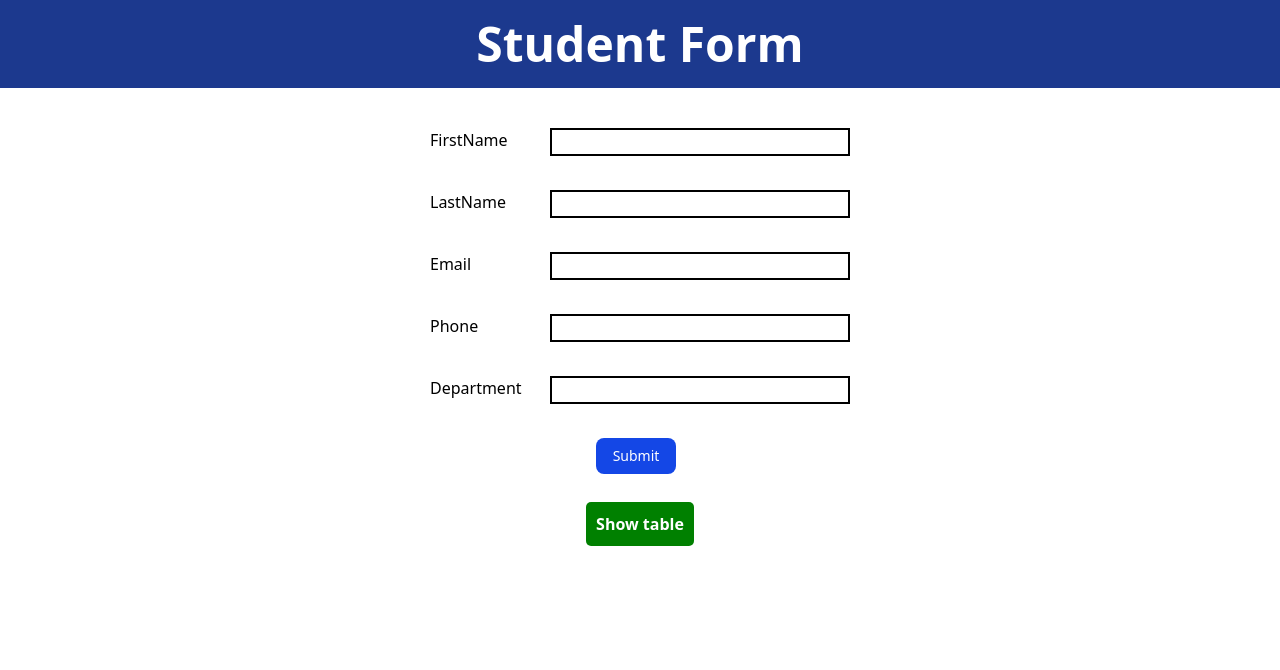
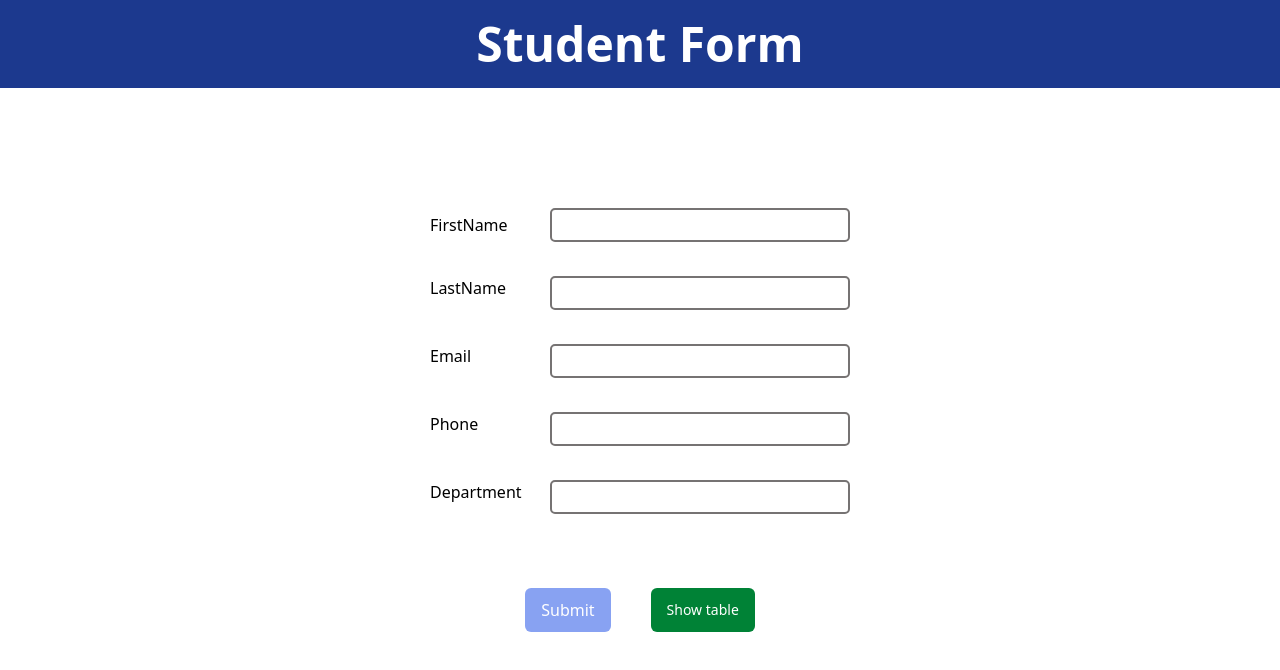
Before and after one commit to shudhanshu-innostax/Formik-Form, a React (Vite) app: page / in a window 1280 px wide. Shown: the top 670 px of the page. Built offline with nearby package versions, Linux system fonts and the light colour scheme.

Commit message:
added crud functionality

```diff
--- a/src/App.jsx
+++ b/src/App.jsx
@@ -1,22 +1,42 @@
 import { useState } from "react";
 import Tabel from "./components/Tabel";
 import StudentForm from "./components/StudentForm";
-import { BrowserRouter as Router, Routes, Route } from "react-router-dom";
+import { BrowserRouter as Router, Routes, Route, useNavigate } from "react-router-dom";
+
 
 function App() {
   const [studentData, setStudentData] = useState([]);
-
+  const [editStudent, setEditStudent] = useState(null);
 
   return (
     <div>
-          <Router>
-          <Routes>
-            <Route path="/"  element={<StudentForm setStudentData={setStudentData} studentData={studentData}/>}/>
-            <Route path="/table" element={<Tabel data={studentData}/>}/>
-          </Routes>
-          </Router>
+      <Router>
+        <Routes>
+          <Route path="/" element={<StudentForm setStudentData={setStudentData} studentData={studentData} editStudent={editStudent} setEditStudent={setEditStudent} />} />
+          <Route path="/table" element={<TabelWrapper
+            studentData={studentData}
+            setEditStudent={setEditStudent}
+            setStudentData={setStudentData}
+          />} />
+        </Routes>
+      </Router>
     </div>
   )
 }
 
+function TabelWrapper({ studentData, setEditStudent, setStudentData }) {
+  const navigate = useNavigate();
+
+  const handleEdit = (student, index) => {
+    setEditStudent({ ...student, index });
+    navigate("/");
+  };
+
+  const handleDelete = (index) => {
+    setStudentData(studentData.filter((_, i) => i !== index));
+  };
+
+  return <Tabel data={studentData} onEdit={handleEdit} onDelete={handleDelete} />;
+}
+
 export default App
--- a/src/components/StudentForm.css
+++ b/src/components/StudentForm.css
@@ -8,6 +8,10 @@
 
 .field{
     width: 300px;
+    padding: 3px;
+    outline: none;
+    border: 2px solid rgb(118, 115, 115);
+    border-radius: 5px;
 }
 
 label{
@@ -25,10 +29,6 @@ label{
     height: 10px;
 }
 
-.table-btn{
-    background-color: green;
-    padding: 10px;
-    border-radius: 5px;
-    color: white;
-    font-weight: 600;
+Link{
+    text-decoration: none;
 }
--- a/src/components/StudentForm.jsx
+++ b/src/components/StudentForm.jsx
@@ -5,7 +5,7 @@ import * as Yup from 'yup'
 import './StudentForm.css'
 
 
-function StudentForm({ studentData, setStudentData }) {
+function StudentForm({ studentData, setStudentData, editStudent, setEditStudent }) {
   const phoneRegExp = /^((\\+[1-9]{1,4}[ \\-]*)|(\\([0-9]{2,3}\\)[ \\-]*)|([0-9]{2,4})[ \\-]*)*?[0-9]{3,4}?[ \\-]*[0-9]{3,4}?$/
   const nameRegExp = /^[a-zA-Z]+(?:(?:|['_\. ])([a-zA-Z]*(\.\s)?[a-zA-Z])+)*$/
   const emailRegExp = /^(([^<>()[\]\\.,;:\s@"]+(\.[^<>()[\]\\.,;:\s@"]+)*)|.(".+"))@((\[[0-9]{1,3}\.[0-9]{1,3}\.[0-9]{1,3}\.[0-9]{1,3}\])|(([a-zA-Z\-0-9]+\.)+[a-zA-Z]{2,}))$/
@@ -15,14 +15,15 @@ function StudentForm({ studentData, setStudentData }) {
   return (
     <div>
       <h1 className="text-5xl p-5 font-bold text-center bg-blue-900 text-white">Student Form</h1>
-      <div className='form'>
+      <div className='form mt-20'>
         <Formik
+          enableReinitialize
           initialValues={{
-            firstName: '',
-            lastName: '',
-            email: '',
-            phone: '',
-            department: ''
+            firstName: editStudent?.firstName || "",
+            lastName: editStudent?.lastName || "",
+            email: editStudent?.email || "",
+            phone: editStudent?.phone || "",
+            department: editStudent?.department || "",
           }}
           validationSchema={Yup.object({
             firstName: Yup.string()
@@ -48,14 +49,25 @@ function StudentForm({ studentData, setStudentData }) {
               .max(5, "Must be less than 6 characters")
               .required('Required')
           })}
-          onSubmit={(values) => {
+          onSubmit={(values, { resetForm }) => {
+            if (editStudent) {
+              const updatedData = studentData.map((student, index) =>
+                index === editStudent.index ? values : student
+              );
+              setStudentData(updatedData);
+              setEditStudent(null); // Reset edit mode
+            } else {
               setStudentData([...studentData, values]);
-            navigate('/table')
+            }
+
+            resetForm();
+            navigate("/table");
           }}
         >
+          {({ isValid, dirty }) => (
             <Form className="form flex gap-7">
-            <div className="flex gap-1 flex-col">
-              <div className="flex gap-5">
+              <div className="flex gap-1 flex-col ">
+                <div className="flex gap-5 items-center">
                   <label htmlFor="firstname">FirstName</label>
                   <Field className='border-2 field' type='text' id='firstName' name='firstName' />
                 </div>
@@ -99,9 +111,14 @@ function StudentForm({ studentData, setStudentData }) {
                   <ErrorMessage name="department" component="div" className="error" />
                 </div>
               </div>
-            <button type="submit" className="text-white bg-blue-700 hover:bg-blue-800 focus:ring-4 focus:ring-blue-300 font-medium rounded-lg text-sm px-2 py-2 me-2 mb-2 dark:bg-blue-600 dark:hover:bg-blue-700 focus:outline-none dark:focus:ring-blue-800 w-20">Submit</button>
-            <Link className="table-btn" to={'/table'}>Show table</Link>
+              <div className="flex gap-10 mt-10">
+                <button type="submit" className={`text-white bg-blue-700 rounded-md px-4 py-2 cursor-pointer ${!isValid || !dirty ? "opacity-50 cursor-not-allowed" : ""
+                  }`} disabled={!isValid || !dirty} >
+                  Submit
+                </button>
+                <Link className="text-white bg-green-700 cursor-pointer px-4 py-3 text-sm font-medium text-center rounded-md" to={'/table'}>Show table</Link></div>
             </Form>
+          )}
         </Formik>
       </div>
     </div>
--- a/src/components/Tabel.jsx
+++ b/src/components/Tabel.jsx
@@ -1,7 +1,11 @@
+import './Table.css'
 
-function Tabel({ data }) {
+function Tabel({ data,onEdit,onDelete }) {
     return (
         <div className='tabel'>
+            <div className="text-5xl font-bold text-center p-5 bg-blue-900 text-white"><h1>Table</h1></div>
+            {
+                data.length === 0 ? (<h1 className='text-center mt-40 text-2xl'>No data found</h1>) : (<div className="table">
                     <table className="border-collapse border border-gray-400">
                         <thead>
                             <tr>
@@ -10,22 +14,39 @@ function Tabel({ data }) {
                                 <th className="border border-gray-500 p-2">Email</th>
                                 <th className="border border-gray-500 p-2">Phone</th>
                                 <th className="border border-gray-500 p-2">Department</th>
+                                <th className="border border-gray-500 p-2 text-center">Actions</th>
                             </tr>
                         </thead>
                         <tbody>
-                    {data.map((value, key) => {
+                            {data.map((value, index) => {
                                 return (
-                            <tr key={key}>
+                                    <tr key={index}>
                                         <td className="border border-gray-500 p-2 text-center">{value.firstName}</td>
                                         <td className="border border-gray-500 p-2 text-center">{value.lastName}</td>
                                         <td className="border border-gray-500 p-2 text-center">{value.email}</td>
                                         <td className="border border-gray-500 p-2 text-center">{value.phone}</td>
                                         <td className="border border-gray-500 p-2 text-center">{value.department}</td>
+                                        <td className="border border-gray-500 p-2 text-center">
+                                        <button
+                                            className="bg-green-600 text-white px-3 py-1 rounded mr-2 hover:bg-green-700"
+                                            onClick={() => onEdit(value, index)}
+                                        >
+                                            Edit
+                                        </button>
+                                        <button
+                                            className="bg-red-700 text-white px-3 py-1 rounded hover:bg-red-700"
+                                            onClick={() => onDelete(index)}
+                                        >
+                                            Delete
+                                        </button>
+                                    </td>
                                     </tr>
                                 );
                             })}
                         </tbody>
                     </table>
+                    </div>)
+            }
         </div>
     )
 }
--- /dev/null
+++ b/src/components/Table.css
@@ -0,0 +1,20 @@
+.table{
+    display: flex;
+    justify-content: center;
+    padding-top: 50px;
+}
+
+table{
+    width:1200px;
+}
+
+thead{
+    background-color: rgb(228, 6, 6);
+    color: white;
+}
+
+tbody{
+    background-color: rgb(185, 223, 223);
+}
+
+tr:hover {background-color: coral;}
```
Lines whose indentation alone changed are shown as unchanged.
